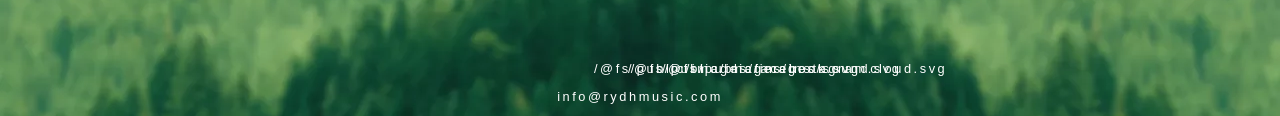
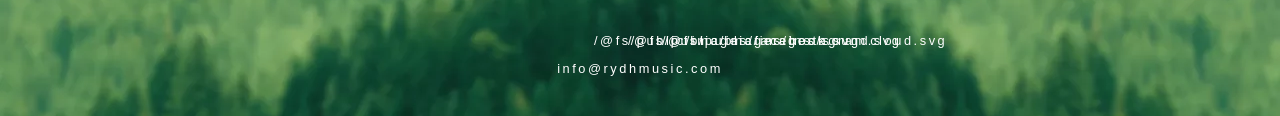
Before and after one commit to hanserikb/rydhmusic, a website built with webpack: page src/index.html in a window 1280 px wide. Shown: the part 681-797 px from the top of the page. Built offline with nearby package versions, Linux system fonts and the light colour scheme.

Commit message:
Dont position the credits

```diff
--- a/src/index.css
+++ b/src/index.css
@@ -17,7 +17,8 @@ a:hover {
 
 body {
   background-size: cover;
-  background-position: bottom center;
+  background-position: center bottom;
+  background-attachment: fixed;
 }
 
 .webp body {
@@ -115,9 +116,9 @@ body {
 
 .credits {
   color: white;
-  position: absolute;
+  padding-top: 20px;
+  padding-bottom: 30px;
   width: 100%;
-  bottom: 15px;
   text-align: center;
   font-family: 'Raleway', sans-serif;
   font-size: .8em;
```
